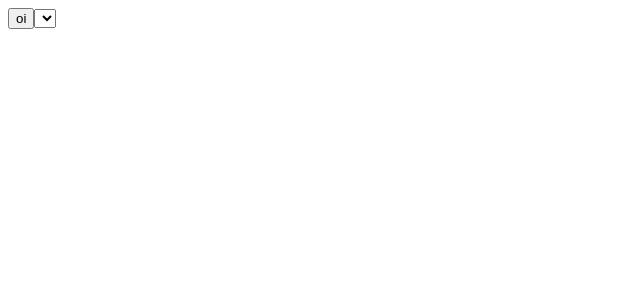
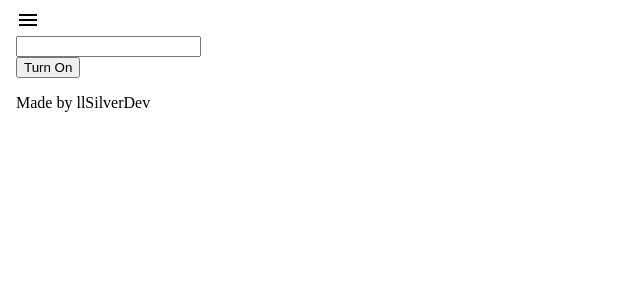
Before and after one commit to lSilverDev/pokedex, a Vue app: page / in a window 1280 px wide. Shown: the top 300 px of the page, without its empty margins (0-640 px from the left). Built offline with nearby package versions, Linux system fonts and the light colour scheme.

Commit message:
pokemon web - pattern

```diff
--- a/index.html
+++ b/index.html
@@ -5,6 +5,7 @@
     <link rel="icon" href="/favicon.ico">
     <meta name="viewport" content="width=device-width, initial-scale=1.0">
     <title>Vite App</title>
+    <link rel="stylesheet" href="https://fonts.googleapis.com/css2?family=Material+Symbols+Outlined:opsz,wght,FILL,GRAD@20..48,100..700,0..1,-50..200" />
   </head>
   <body>
     <div id="app"></div>
--- a/src/App.vue
+++ b/src/App.vue
@@ -1,15 +1,15 @@
 <template>
-  <pokeList />
+  <Pokedex />
 </template>
 
 <script lang="ts">
 import { defineComponent } from "vue";
-import pokeList from "./components/pokeList.vue";
+import Pokedex from "./components/pokedex.vue";
 
 export default defineComponent({
   name: "App",
   components: {
-    pokeList,
+    Pokedex,
   },
 });
 </script>
--- a/src/components/pokeCard.vue
+++ b/src/components/pokeCard.vue
@@ -1,5 +1,7 @@
 <template>
-  <div class="card"></div>
+  <div class="card">
+
+  </div>
 </template>
 
 <script></script>
--- a/src/components/pokeList.vue
+++ b/src/components/pokeList.vue
@@ -1,14 +1,10 @@
 <template>
-  <div class="row">
-    <div name="col">
-      <button @click="getPokemons()">oi</button>
-      <select>
-        <option v-for="(pokemon, index) in pokemons" :key="index">
-          {{ pokemon.name }}
-        </option>
-      </select>
-    </div>
-  </div>
+  <button @click="getPokemons()">Turn On</button>
+  <ul class="pokedex__poke-list" v-for="(pokemon, index) in pokemons" :key="index">
+      <li>
+        {{ pokemon.name }}
+      </li>
+  </ul>
 </template>
 
 <script>
@@ -19,6 +15,7 @@ const pokemons = [];
 
 export default defineComponent({
   name: "PokeList",
+  components: {},
   data() {
     return {
       pokemons,
--- /dev/null
+++ b/src/components/pokedex.vue
@@ -0,0 +1,40 @@
+<template>
+    <body>
+        <header class="pokedex__menu">
+            <div class="pokedex__menu-icon-container">
+                <i class="material-symbols-outlined">menu</i>
+            </div>
+            <div class="pokedex__input">
+                <input type="text">
+            </div>
+        </header>
+        <main>
+            <aside class="pokedex__sidebar">
+                <PokeList/>
+            </aside>
+
+            <section class="pokedex__pokemon-info">
+                <PokeCard/>
+            </section>
+        </main>
+        <footer class="pokedes__footer">
+            <div class="pokedes__footer-container-test">
+                <p>Made by llSilverDev</p>
+            </div>
+        </footer>
+    </body>
+</template>
+
+<script>
+import { defineComponent } from "vue";
+import PokeList from "./pokeList.vue";
+import PokeCard from "./pokeCard.vue";
+
+export default defineComponent({
+    name: "pokedex",
+    components:{
+        PokeList,
+        PokeCard
+    }
+})
+</script>
```
Also changed, not shown: src/components/selectPokedex.vue (deleted, +0 -11 lines).
